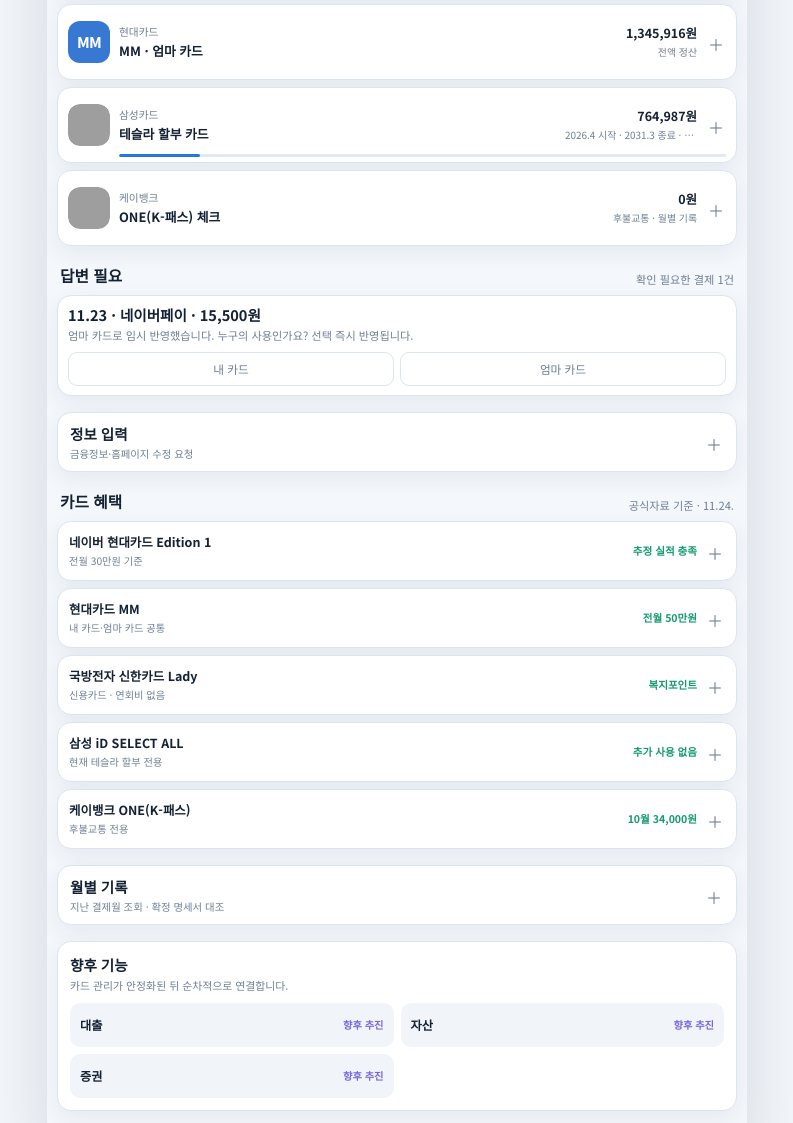
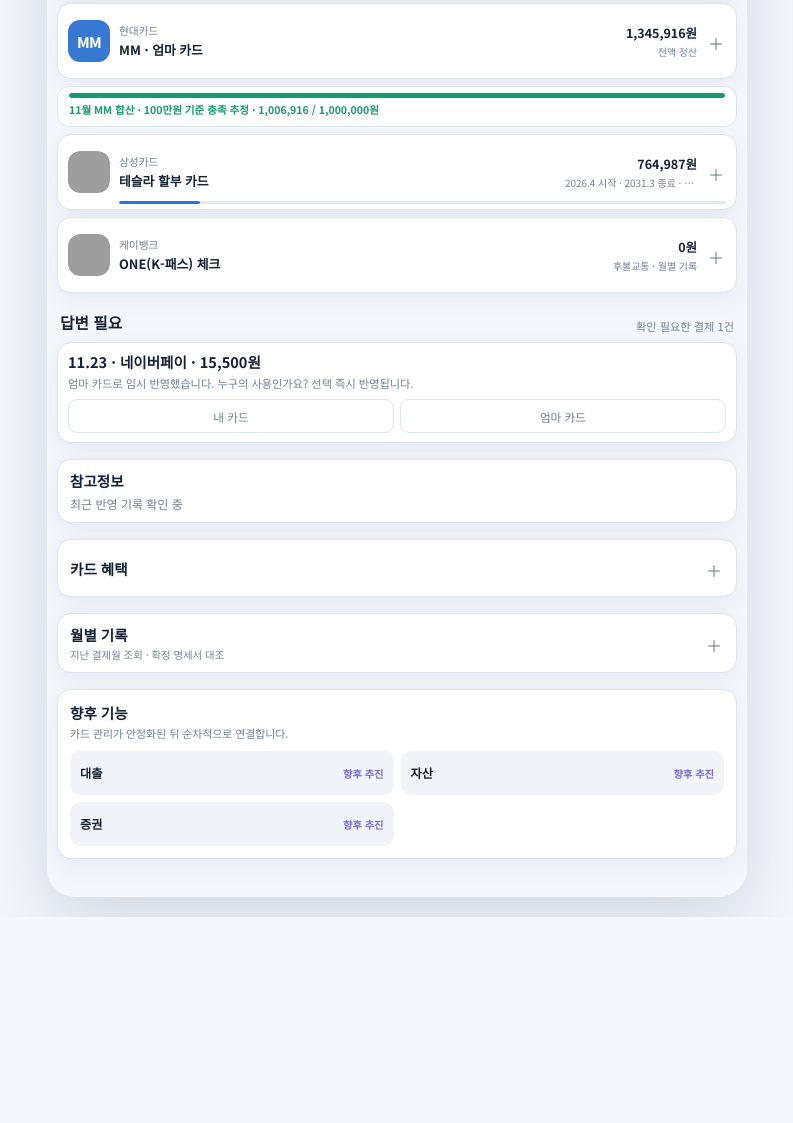
Before and after one commit to Buzzigirl/personal-finance-dashboard, a plain HTML site: page index.html in a window 1280 px wide. Shown: the part 711-1834 px from the top of the page, without its empty margins (243-1036 px from the left). After the commit the page ends 1628 px from the top, so only its background shows below. Drawn offline with Linux system fonts and the light colour scheme; grey boxes are pictures that could not be loaded.

Commit message:
Show recent sync and simplify card benefits

```diff
--- a/index.html
+++ b/index.html
@@ -4,7 +4,7 @@
   <meta charset="utf-8">
   <meta name="viewport" content="width=device-width,initial-scale=1,viewport-fit=cover">
   <meta name="theme-color" content="#f4f7fb">
-  <title>11월 자산 관리 현황</title>
+  <title>12월 10일 명세서 기준</title>
   <link rel="preconnect" href="https://fonts.googleapis.com">
   <link rel="preconnect" href="https://fonts.gstatic.com" crossorigin>
   <link href="https://fonts.googleapis.com/css2?family=Noto+Sans+KR:wght@400;500;700;800&display=swap" rel="stylesheet">
@@ -23,7 +23,6 @@
     .app { width:min(100%,700px); min-height:100vh; margin:0 auto; background:var(--page); }
     .header { position:sticky; top:0; z-index:20; min-height:78px; display:flex; align-items:flex-end; justify-content:space-between; gap:12px; padding:20px 16px 13px; border-bottom:1px solid var(--line); background:rgba(255,255,255,.95); backdrop-filter:blur(14px); }
     .header h1 { margin:0; font-size:1.18rem; line-height:1.25; letter-spacing:-.035em; }
-    .header p { margin:3px 0 0; color:var(--muted); font-size:.78rem; }
     .header-sync { flex:none; display:flex; align-items:center; gap:6px; color:var(--muted); font-size:.72rem; font-weight:500; white-space:nowrap; }
     main { padding:12px 10px 38px; }
     .sync-dot { width:8px; height:8px; border-radius:50%; background:#e5a326; }
@@ -110,17 +109,12 @@
     .update-box h2 { margin:0; font-size:.91rem; }
     .update-box summary small { display:block; margin-top:2px; color:var(--muted); font-size:.65rem; }
     .update-body { padding:0 11px 11px; border-top:1px solid var(--line); }
-    .update-body > small { display:block; margin-top:6px; color:var(--muted); text-align:center; font-size:.65rem; }
-    .update-history { display:grid; gap:6px; margin-top:9px; }
-    .update-item { padding:8px 9px; border-radius:9px; background:var(--soft); }
-    .update-item div { display:flex; align-items:center; justify-content:space-between; gap:8px; }
-    .update-item strong { font-size:.7rem; }
-    .update-item time { color:var(--muted); font-size:.62rem; }
-    .update-item p { margin:3px 0 0; color:var(--muted); font-size:.68rem; line-height:1.45; white-space:pre-wrap; }
-    .benefits { margin-top:16px; }
+    .reference-box { padding:10px 12px; }
+    .reference-box p { margin:4px 0 0; color:var(--muted); font-size:.75rem; white-space:nowrap; overflow:hidden; text-overflow:ellipsis; }
+    .benefits .update-body { padding-top:8px; }
     .benefit-list { display:grid; gap:7px; }
     .benefit-card { overflow:hidden; border:1px solid var(--line); border-radius:14px; background:var(--surface); box-shadow:var(--shadow); }
-    .benefit-card summary { min-height:58px; display:grid; grid-template-columns:minmax(0,1fr) auto 20px; align-items:center; gap:8px; padding:9px 11px; list-style:none; }
+    .benefit-heading { min-height:50px; display:grid; grid-template-columns:minmax(0,1fr) auto; align-items:center; gap:8px; padding:9px 11px; }
     .benefit-title strong,.benefit-title small { display:block; }
     .benefit-title strong { font-size:.78rem; }
     .benefit-title small { margin-top:2px; color:var(--muted); font-size:.64rem; }
@@ -134,6 +128,8 @@
     .benefit-progress div { height:5px; overflow:hidden; border-radius:10px; background:#dfe7f0; }
     .benefit-progress i { display:block; width:100%; height:100%; border-radius:inherit; background:var(--green); }
     .benefit-progress small { display:block; margin-top:4px; color:var(--green); font-size:.66rem; font-weight:700; }
+    .mm-progress { padding:6px 11px 9px; border:1px solid var(--line); border-radius:12px; background:var(--surface); }
+    .mm-progress .benefit-progress { margin:0; }
     .future { margin-top:16px; padding:12px; border:1px solid var(--line); border-radius:14px; background:var(--surface); box-shadow:var(--shadow); }
     .future h2 { margin:0; font-size:.91rem; }
     .future p { margin:2px 0 10px; color:var(--muted); font-size:.68rem; }
@@ -150,7 +146,7 @@
 <body>
   <div class="app">
     <header class="header">
-      <div><h1>11월 자산 관리 현황</h1><p>카드 사용·결제 예정</p></div>
+      <div><h1>12월 10일 명세서 기준</h1></div>
       <span id="sync-status" class="header-sync" data-state="connecting"><span>연결 중</span><i class="sync-dot" aria-hidden="true"></i></span>
     </header>
     <main>
@@ -162,19 +158,13 @@
         <div class="section-head"><h2>답변 필요</h2><span id="review-caption"></span></div>
         <div id="review-list"></div>
       </section>
-      <details class="update-box">
-        <summary><span><h2>정보 입력</h2><small>금융정보·홈페이지 수정 요청</small></span><span class="toggle" aria-hidden="true"></span></summary>
-        <div class="update-body">
-          <textarea id="update-text" rows="5" maxlength="2000" placeholder="금융정보, 정정사항, 홈페이지 수정 요청을 자유롭게 입력하세요."></textarea>
-          <button id="update-button" class="primary" type="button">분석 및 반영 요청</button>
-          <small>입력하면 맥의 Codex가 분석하여 거래 또는 홈페이지 수정 요청으로 처리합니다.</small>
-          <div id="update-history" class="update-history" aria-live="polite"></div>
-        </div>
+      <section class="update-box reference-box" aria-label="참고정보">
+        <h2>참고정보</h2><p id="latest-reference" aria-live="polite">최근 반영 기록 확인 중</p>
+      </section>
+      <details class="update-box benefits">
+        <summary><span><h2>카드 혜택</h2></span><span class="toggle" aria-hidden="true"></span></summary>
+        <div class="update-body"><div id="benefit-list" class="benefit-list"></div></div>
       </details>
-      <section class="benefits" aria-label="카드 혜택">
-        <div class="section-head"><h2>카드 혜택</h2><span>공식자료 기준 · 11.24.</span></div>
-        <div id="benefit-list" class="benefit-list"></div>
-      </section>
       <details class="update-box" id="monthly-section">
         <summary><span><h2>월별 기록</h2><small>지난 결제월 조회 · 확정 명세서 대조</small></span><span class="toggle" aria-hidden="true"></span></summary>
         <div class="update-body">
@@ -216,6 +206,8 @@
     const BASE_MONTH = "2026-11";
     const SEOUL_DATE = new Intl.DateTimeFormat("sv-SE",{timeZone:"Asia/Seoul",year:"numeric",month:"2-digit",day:"2-digit"});
     const SEOUL_TIME = new Intl.DateTimeFormat("en-GB",{timeZone:"Asia/Seoul",hour:"2-digit",minute:"2-digit",hourCycle:"h23"});
+    const SEOUL_WEEKDAY = new Intl.DateTimeFormat("ko-KR",{timeZone:"Asia/Seoul",weekday:"short"});
+    const WELFARE_POINTS = {2026:{granted:395060,used:395060},2027:{expected:"1분기"}};
     let activeCycle = BILLING_CYCLE;
     const NAVER_PREPAID_BENEFIT_SPEND = 21140;
     const NAVER_EXCLUDED_BENEFIT_SPEND = 11620;
@@ -233,7 +225,7 @@
       kbank:"https://is1-ssl.mzstatic.com/image/thumb/Purple211/v4/54/60/58/546058b0-7611-05ca-791b-04bfff2b6597/AppIcon-0-0-1x_U007ephone-0-1-85-220.png/128x128bb.jpg"
     };
     const CARDS = [
-      {id:"shinhan",company:"신한카드",name:"국방 Lady 신용카드",amount:103900,icon:"shinhan",performance:{current:103900,target:170000,label:"관리 목표"},point:"복지포인트 없음"},
+      {id:"shinhan",company:"신한카드",name:"국방전자 Lady카드",amount:103900,icon:"shinhan",performance:{current:103900,target:170000,label:"관리 목표"}},
       {id:"naver",company:"현대카드",name:"네이버카드 Edition 1",amount:334711,icon:"naver",performance:{current:334711,target:300000,label:"11월 실적"}},
       {id:"hyundai_mine",company:"현대카드",name:"MM · 내 카드",amount:273000,icon:"mm-mine",note:"10일 결제"},
       {id:"hyundai_mom",company:"현대카드",name:"MM · 엄마 카드",amount:1330416,icon:"mm-mom",note:"전액 정산"},
@@ -358,6 +350,15 @@
       });
       return Math.max(0,total);
     }
+    function mmBenefitSpend(month){
+      return Math.max(0,Object.values(effectiveTransactions()).reduce(function(total,item){
+        if(!["hyundai_mine","hyundai_mom"].includes(item.cardId)||transactionMonth(item)!==month||item.affectsBenefit===false) return total;
+        if(item.recordType&&item.recordType!=="transaction") return total;
+        if(item.affectsBill===false&&item.affectsBenefit!==true) return total;
+        if(/카드론|현금서비스|연회비|수수료|공과금|상하수도|상품권|선불.*충전/.test(item.merchant||"")) return total;
+        return total+(Number(item.amount)||0);
+      },0));
+    }
     function unresolved(){
       var transactions=Object.entries(effectiveTransactions()).filter(function(entry){ return entry[1].questionRequired&&!entry[1].resolved; });
       var messages=Object.entries(records.messages||{}).filter(function(entry){return entry[1].status==="needs_info";}).map(function(entry){
@@ -376,14 +377,15 @@
       }
       return latest;
     }
+    function syncStamp(timestamp){
+      var date=new Date(timestamp);
+      return SEOUL_DATE.format(date).slice(5).replace("-",".")+".("+SEOUL_WEEKDAY.format(date)+") "+SEOUL_TIME.format(date);
+    }
     function renderHeader(){
-      var month=SEOUL_DATE.format(new Date()).slice(5,7);
-      document.title=Number(month)+"월 자산 관리 현황";
+      document.title=billingLabel(activeCycle)+" 명세서 기준";
       document.querySelector(".header h1").textContent=document.title;
-      document.querySelector(".header p").textContent=billingLabel(activeCycle)+" 결제분";
       var box=document.getElementById("sync-status");
-      var synced=lastDataChangeAt?new Date(lastDataChangeAt):null;
-      var stamp=synced?SEOUL_DATE.format(synced).slice(5).replace("-",".")+". "+SEOUL_TIME.format(synced):"";
+      var stamp=lastDataChangeAt?syncStamp(lastDataChangeAt):"";
       var labels={connecting:"연결 중",online:"동기화",offline:"오프라인",error:"동기화 오류"};
       box.dataset.state=syncState;
       box.querySelector("span").textContent=stamp?stamp+" "+labels[syncState]:syncState==="online"?"변경 기록 없음":labels[syncState];
@@ -428,7 +430,13 @@
       var items=billingItems(card.id,cycle);
       wrap.append(make("p","detail-title",billingPeriod(card.id,cycle)));
       if(card.id==="shinhan"&&!archive){
-        var point=make("div","point"); point.append(make("span","","복지포인트"),make("strong","","현재 없음"),make("small","","발생 시 복지포인트부터 우선 사용")); wrap.append(point);
+        Object.entries(WELFARE_POINTS).forEach(function(entry){
+          var year=entry[0], data=entry[1], point=make("div","point");
+          var known=Number.isFinite(data.granted), balance=known?Math.max(0,data.granted-(data.used||0)):0;
+          point.append(make("span","",year+"년 복지포인트"),make("strong","",known?"잔액 "+won(balance):data.expected+" 지급 예정"),
+            make("small","",known?"지급 "+won(data.granted)+" · 사용 "+won(data.used):"지급액 미확정"));
+          wrap.append(point);
+        });
       }
       if(card.id==="naver"){
         var checks=make("ul","checks");
@@ -485,6 +493,12 @@
         value.append(make("small","",note)); summary.append(logoFor(card),name,value,make("span","toggle"));
         var meter=meterFor(card); if(meter) summary.append(meter);
         details.append(summary,detailsFor(card)); host.append(details);
+        if(card.id==="hyundai_mom"){
+          var month=SEOUL_DATE.format(new Date()).slice(0,7), mm=mmBenefitSpend(month), strip=make("div","mm-progress");
+          var tier=mm>=1000000?"100만원 기준 충족 추정":mm>=500000?"50만원 기준 충족 추정":"50만원 기준 집계 중";
+          strip.append(benefitProgress(mm,mm>=500000?1000000:500000,Number(month.slice(5))+"월 MM 합산 · "+tier+" · "));
+          host.append(strip);
+        }
       });
     }
     function renderForm(){
@@ -520,20 +534,42 @@
         host.append(box);
       });
     }
-    function renderUpdateHistory(){
-      var host=document.getElementById("update-history"); host.replaceChildren();
-      var labels={pending:"접수 완료",processing:"처리 중",processed:"반영 완료",needs_info:"추가 확인 필요",error:"처리 오류"};
-      Object.entries(records.updates||{}).sort(function(a,b){return Number(b[1].createdAt)-Number(a[1].createdAt);}).slice(0,5).forEach(function(entry){
-        var item=entry[1],box=make("article","update-item"),top=make("div");
-        var when=item.createdAt?new Date(item.createdAt).toLocaleString("ko-KR",{month:"numeric",day:"numeric",hour:"2-digit",minute:"2-digit"}):"";
-        top.append(make("strong","",labels[item.status]||"처리 중"),make("time","",when));
-        box.append(top,make("p","",item.result||normalizeText(item.text,120))); host.append(box);
-      });
+    function latestReference(data){
+      var latest=null;
+      function consider(at,label,card,amount){
+        if(!Number.isFinite(at)||at<=0||at>8640000000000000||(latest&&at<=latest.at)) return;
+        latest={at:at,text:[label,card,Number.isFinite(amount)?signedWon(amount):""].filter(Boolean).join(" ")};
+      }
+      for(var [key,message] of Object.entries(data.messages||{})){
+        var tx=data.transactions?.[key];
+        var company=CARDS.find(card=>card.id===tx?.cardId)?.company||{shinhan:"신한카드",hyundai:"현대카드",samsung:"삼성카드",kbank:"케이뱅크"}[message.source];
+        consider(message.createdAt,tx?"문자 반영":"문자 수집",company,tx?.amount);
+      }
+      for(var tx of Object.values(data.transactions||{})){
+        if(tx.affectsBill===false&&tx.recordType==="transaction"&&!tx.includedInBase&&!tx.affectsBenefit) continue;
+        var card=CARDS.find(card=>card.id===tx.cardId);
+        consider(tx.updatedAt||tx.createdAt,tx.recordType==="statement"?"명세서 반영":tx.updatedAt?"거래 내역 갱신":"거래 내역 반영",card?.company,tx.amount);
+      }
+      for(var update of Object.values(data.updates||{})){
+        if(update.status==="processed") consider(update.processedAt||update.updatedAt,"정보 반영 완료");
+      }
+      return latest;
+    }
+    function renderReference(){
+      var event=latestReference(records), line=document.getElementById("latest-reference");
+      line.textContent=event?syncStamp(event.at)+" "+event.text:firebaseReady?"최근 반영 기록 없음":"최근 반영 기록 확인 중";
+      line.title=line.textContent;
+    }
+    function benefitProgress(amount,target,prefix=""){
+      var progress=make("div","benefit-progress"), bar=make("div"), fill=make("i");
+      fill.style.width=Math.min(100,amount/target*100)+"%"; bar.append(fill);
+      progress.append(bar,make("small","",prefix+amount.toLocaleString("ko-KR")+" / "+won(target)));
+      return progress;
     }
     function benefitCard(title,subtitle,status,items,source,note){
-      var details=make("details","benefit-card"),summary=document.createElement("summary"),heading=make("span","benefit-title");
+      var details=make("article","benefit-card"),summary=make("div","benefit-heading"),heading=make("span","benefit-title");
       heading.append(make("strong","",title),make("small","",subtitle));
-      summary.append(heading,make("span","benefit-status",status),make("span","toggle"));
+      summary.append(heading,make("span","benefit-status",status));
       var body=make("div","benefit-body"),list=document.createElement("ul");
       items.forEach(function(text){list.append(make("li","",text));}); body.append(list);
       if(note) body.append(make("p","",note));
@@ -548,20 +584,20 @@
         "네이버플러스 멤버십 적립 대상은 월 20만원 이용액까지 5%, 그 외 국내외 결제는 1% 적립",
         "도시가스·전기·아파트관리비·세금·공과금은 실적과 적립에서 제외"
       ],"https://www.hyundaicard.com/upload/card/T_AEI-20260309-1644-88_%EA%B8%88%EC%86%8C%EB%B2%95_%EB%84%A4%EC%9D%B4%EB%B2%84%20%ED%98%84%EB%8C%80%EC%B9%B4%EB%93%9C%20Ed1_v1.pdf","달력월 사용액을 기준으로 계산한 추정치입니다. 승인 문자에 없는 실적 제외 건은 카드사 앱에서 확인하세요.");
-      var progress=make("div","benefit-progress"),bar=make("div"),fill=make("i"); fill.style.width=Math.min(100,spend/3000)+"%"; bar.append(fill);
-      progress.append(bar,make("small","",spend.toLocaleString("ko-KR")+" / 300,000원"));
-      naver.querySelector(".benefit-body").prepend(progress); host.append(naver);
+      naver.querySelector(".benefit-body").prepend(benefitProgress(spend,300000)); host.append(naver);
       host.append(benefitCard("현대카드 MM","내 카드·엄마 카드 공통","전월 50만원",[
         "전월 50만원 이상이면 국내외 결제 1.5% M포인트 적립, 월 적립 한도 없음",
         "전월 100만원 이상이면 온라인몰·외식·해외 10% 적립, 세 영역 합산 월 2만 M포인트 한도",
         "10% 대상 온라인몰에 네이버쇼핑·쿠팡·G마켓·옥션·11번가·SSG·컬리 포함"
-      ],"https://www.hyundaicard.com/upload/card/20241017_%ED%98%84%EB%8C%80%EC%B9%B4%EB%93%9CMM%20%EA%B0%80%EC%9D%B4%EB%93%9C%EB%B6%81_V2.pdf","혜택 실적은 달력월 기준이어서 현재 12월 10일 청구액과 직접 비교하지 않습니다."));
-      host.append(benefitCard("국방전자 신한카드 Lady","신용카드 · 연회비 없음","복지포인트",[
+      ],"https://www.hyundaicard.com/upload/card/20241017_%ED%98%84%EB%8C%80%EC%B9%B4%EB%93%9CMM%20%EA%B0%80%EC%9D%B4%EB%93%9C%EB%B6%81_V2.pdf","합산 표시는 저장된 달력월 거래 기준 추정치입니다. 공식 실적은 본인·가족 카드로 연결된 현대카드 MM 기준입니다."));
+      host.append(benefitCard("국방전자 Lady카드","신한카드 · 연회비 없음","아웃백 20%",[
+        "아웃백 20% 현장할인 · 전월 30만원 이상 · 연 4회 · 건당 20만원 결제액까지 · 중복할인 제외",
         "복지포인트는 일시불에서 우선 사용하며 매년 11월 30일까지 사용 가능",
         "군 체력단련장·휴양시설 10% 할인, 기본 월 2만원 한도. 전월 70만원 이상이면 1만원 추가",
         "iMND 포인트는 복지포인트 사용액 0.25%, 소진 후 일반 결제액 0.125% 적립",
-        "이동통신 자동납부 2% 할인, 월 최대 5천원. 직전 3개월 일시불·할부 합계 90만원 조건"
-      ],"https://www.shinhancard.com/pconts/html/card/apply/credit/1192496_2207.html","주유 제휴사는 공식 페이지의 요약과 상세 안내가 서로 달라 신한카드 앱에서 확인이 필요합니다."));
+        "인터파크 영화 본인·동반 1인 각 1,500원 할인 · 전월 30만원 이상",
+        "에버랜드·롯데월드·서울랜드 본인 50%, 캐리비안베이 본인 30% 할인 · 전월 30만원 이상"
+      ],"https://www.shinhancard.com/pconts/html/card/apply/credit/1192496_2207.html","주유 적립은 제공 자료와 Lady 공식 안내가 달라 보유카드 앱 확인이 필요합니다."));
       host.append(benefitCard("삼성 iD SELECT ALL","현재 테슬라 할부 전용","추가 사용 없음",[
         "아파트관리비·이동통신 또는 교육 10% 할인",
         "음식점·편의점·할인점·주유 7% 할인",
@@ -619,7 +655,7 @@
     }
     function renderAll(){
       activeCycle=currentBillingCycle(SEOUL_DATE.format(new Date()));
-      renderHeader(); renderForm(); renderList(); renderSummary(); renderUpdateHistory(); renderBenefits(); renderMonthlyHistory();
+      renderHeader(); renderForm(); renderList(); renderSummary(); renderReference(); renderBenefits(); renderMonthlyHistory();
     }
     async function persistTransaction(key,updated,previous){
       records.transactions[key]=updated; renderAll();
@@ -640,12 +676,6 @@
       var updated=Object.assign({},current,{detail:cleaned,resolved:true,questionRequired:false,questionType:"",updatedAt:Date.now()});
       await persistTransaction(key,updated,previous);
     }
-    async function saveUpdate(){
-      var area=document.getElementById("update-text"),text=normalizeText(area.value,2000); if(!text){alert("정보를 입력해주세요.");return;}
-      var createdAt=Date.now(),data={text:text,createdAt:createdAt,updatedAt:createdAt,status:"pending"};
-      if(firebaseReady&&firebaseApi){try{var updateRef=firebaseApi.push(firebaseApi.ref(firebaseApi.database,DB_PATH+"/updates")); records.updates[updateRef.key]=data; area.value=""; renderAll(); await firebaseApi.set(updateRef,data);}catch(error){alert("저장하지 못했습니다. 연결 상태를 확인해주세요.");}}
-      else {records.updates["local-"+Date.now()]=data;area.value="";alert("오프라인 임시 저장했습니다.");}
-    }
     async function queueRawMessage(messageKey,item){
       var text="새 형식 금융문자 분석 및 대시보드 반영 요청\n발신 카드사: "+String(item.source||"미확인")+"\n\n"+normalizeText(item.text,2000);
       var now=Date.now(),data={text:text,createdAt:now,updatedAt:now,status:"pending"};
@@ -656,7 +686,6 @@
         await firebaseApi.update(firebaseApi.ref(firebaseApi.database,DB_PATH+"/messages/"+messageKey),{status:"processed",updatedAt:Date.now()});
       }catch(error){alert("분석 요청을 저장하지 못했습니다. 연결 상태를 확인해주세요.");}
     }
-    document.getElementById("update-button").addEventListener("click",saveUpdate);
     document.getElementById("billing-month").addEventListener("change",renderMonthlyHistory);
     document.getElementById("statement-card").replaceChildren(...CARDS.filter(card=>!card.excludeFromBill).map(card=>new Option(card.name,card.id)));
     document.getElementById("statement-form").addEventListener("submit",saveStatement);
```
